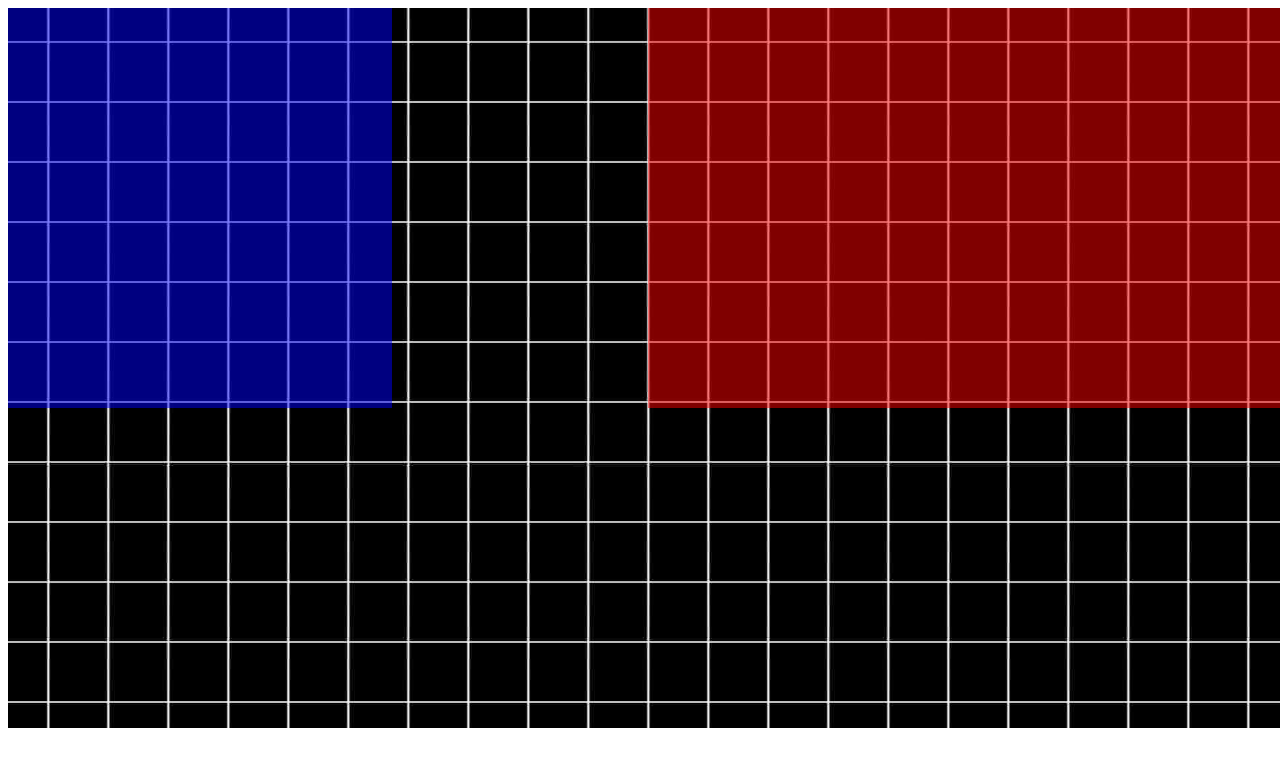
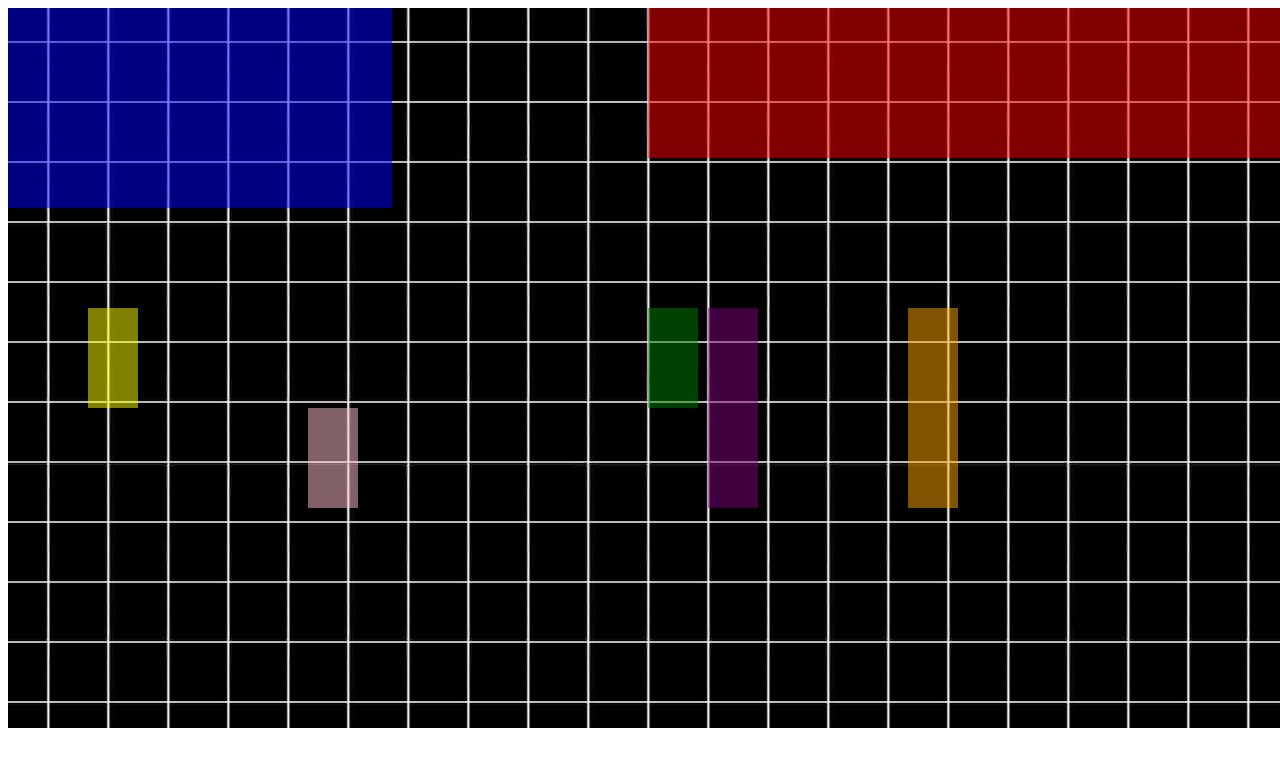
Before and after one commit to dkwage/jemulposori, a plain HTML site: page index.html in a window 1280 px wide. Drawn offline with Linux system fonts and the light colour scheme.

Commit message:
Add files via upload

```diff
--- a/index.html
+++ b/index.html
@@ -29,6 +29,31 @@
         background-color: red;
         opacity: 0.5;
       }
+
+      .sector:nth-child(3) {
+        background-color: green;
+        opacity: 0.5;
+      }
+
+      .sector:nth-child(4) {
+        background-color: yellow;
+        opacity: 0.5;
+      }
+
+      .sector:nth-child(5) {
+        background-color: purple;
+        opacity: 0.5;
+      }
+
+      .sector:nth-child(6) {
+        background-color: pink;
+        opacity: 0.5;
+      }
+
+      .sector:nth-child(7) {
+        background-color: orange;
+        opacity: 0.5;
+      }
     </style>
   </head>
   <body>
@@ -42,14 +67,45 @@
           class="sector"
           data-sector="1"
           data-audio="/assets/mp3/audio1.mp3"
-          style="left: 0; top: 0; width: 30vw; height: 400px"
+          style="left: 0; top: 0; width: 30vw; height: 200px"
         ></div>
         <div
           class="sector"
           data-sector="2"
           data-audio="/assets/mp3/audio2.mp3"
-          style="left: 50vw; top: 0; width: 50vw; height: 50vh"
+          style="left: 50vw; top: 0; width: 50vw; height: 150px"
         ></div>
+        <div
+          class="sector"
+          data-sector="3"
+          data-audio="/assets/mp3/audio2.mp3"
+          style="left: 50vw; top: 300px; width: 50px; height: 100px"
+        ></div>
+        <div
+          class="sector"
+          data-sector="4"
+          data-audio="/assets/mp3/audio2.mp3"
+          style="left: 80px; top: 300px; width: 50px; height: 100px"
+        ></div>
+        <div
+          class="sector"
+          data-sector="5"
+          data-audio="/assets/mp3/audio2.mp3"
+          style="left: 700px; top: 300px; width: 50px; height: 200px"
+        ></div>
+        <div
+          class="sector"
+          data-sector="6"
+          data-audio="/assets/mp3/audio2.mp3"
+          style="left: 300px; top: 400px; width: 50px; height: 100px"
+        ></div>
+        <div
+          class="sector"
+          data-sector="7"
+          data-audio="/assets/mp3/audio2.mp3"
+          style="left: 900px; top: 300px; width: 50px; height: 200px"
+        ></div>
+
         <!-- 필요한 만큼 섹터를 추가 -->
       </div>
     </div>
```
